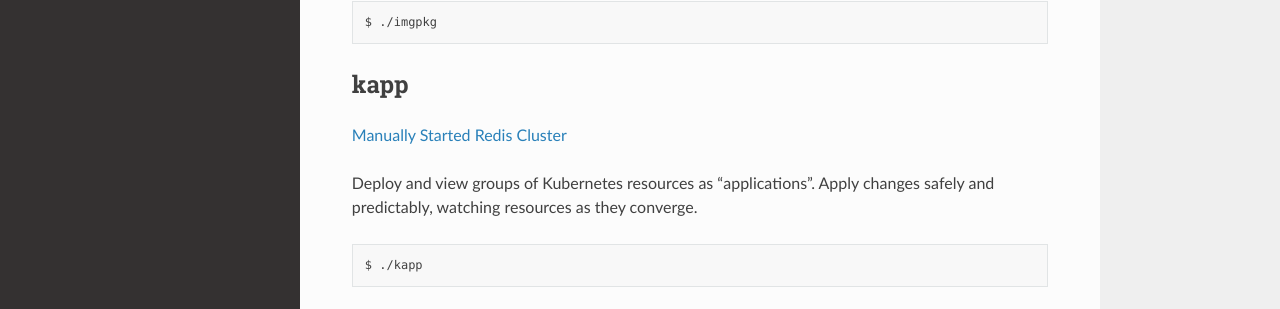
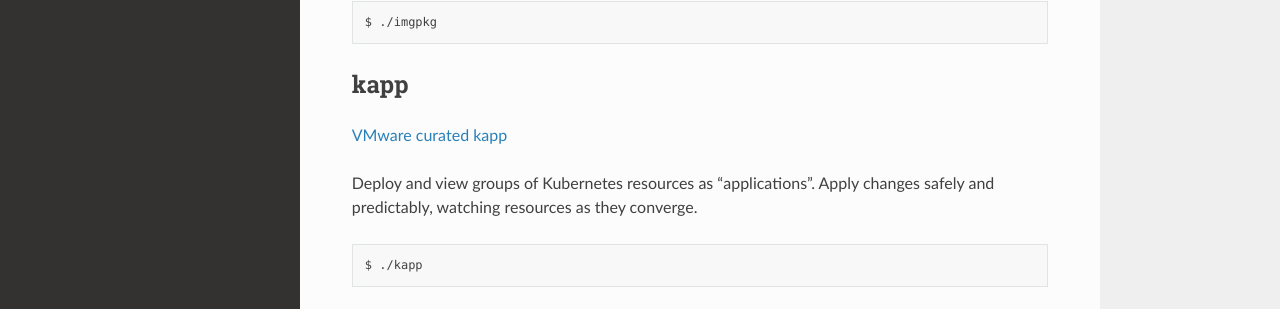
Before and after one commit to digital951/readthedocs, a Sphinx documentation site: the page built from docs/source/tooling.rst, in a window 1280 px wide and 900 px high, scrolled down 559 px. Shown: the part 424-733 px from the top of the window. Built offline with Sphinx 7.4.7 and the Read the Docs theme 2.0.0, drawn with Linux system fonts in a browser that asks for light colours.

Commit message:
Update tooling.rst
Fixed text for kapp link

```diff
--- a/docs/source/tooling.rst
+++ b/docs/source/tooling.rst
@@ -49,7 +49,7 @@
 kapp
 ------------
 
-`Manually Started Redis Cluster <https://carvel.dev/kapp/>`_
+`VMware curated kapp <https://carvel.dev/kapp/>`_
 
 Deploy and view groups of Kubernetes resources as "applications". Apply changes safely and predictably, watching resources as they converge.
 
```
